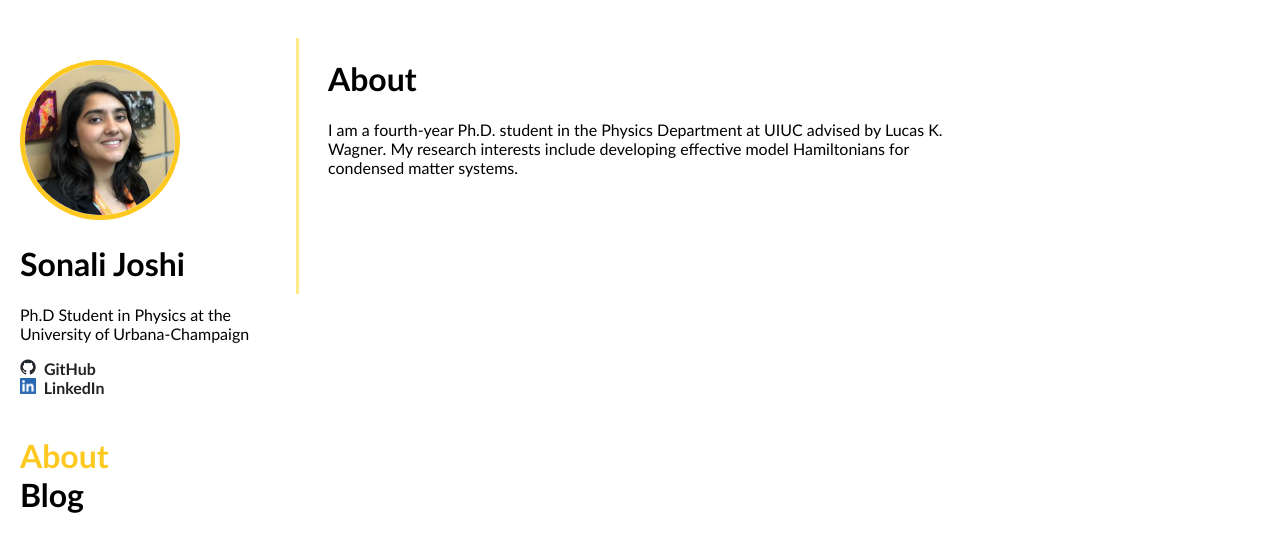
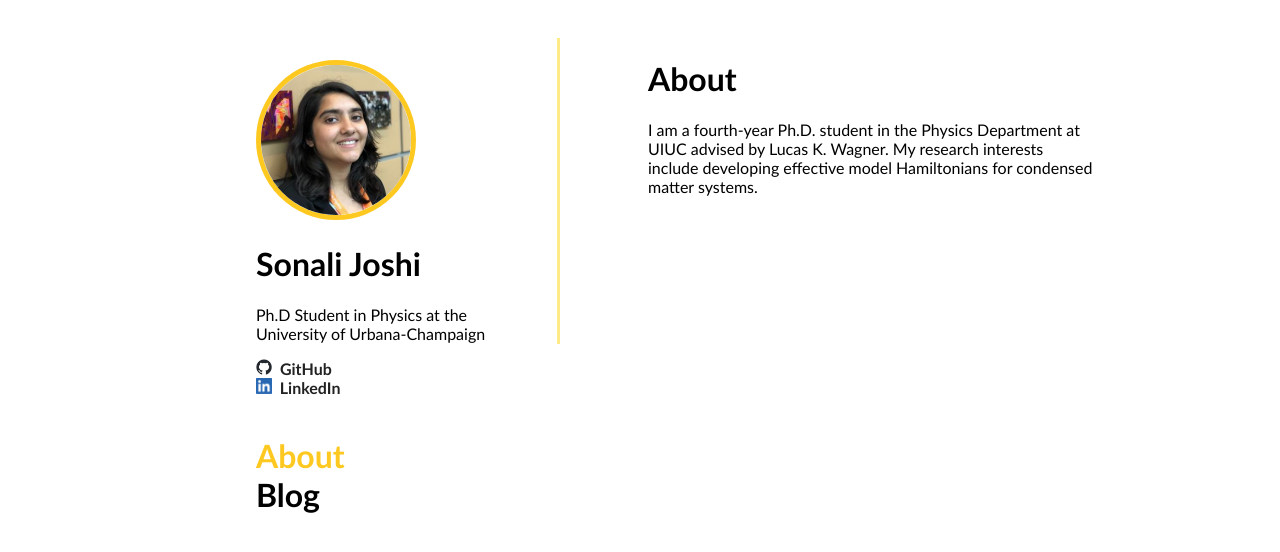
Before and after one commit to sonalij3/sonalij3.github.io, a plain HTML site: page _site/index.html in a window 1280 px wide. Drawn offline with Linux system fonts and the light colour scheme.

Commit message:
Improved whitespace
Outline of the main design is finished. Should incorporate a more robust theme for the future.

```diff
--- a/_sass/main.scss
+++ b/_sass/main.scss
@@ -41,7 +41,7 @@
 .sideNav{
 	font-family: "trebuchet ms", Sans-Serif;
 	height: 100%; /* 100% Full-height */
-	width: 20%; /* 0 width - change this with JavaScript */
+	width: 250px; /* 0 width - change this with JavaScript */
 	position: fixed; /* Stay in place */
 	z-index: 1; /* Stay on top */
 	top: 0; /* Stay at the top */
@@ -50,13 +50,13 @@
 	overflow-x: hidden; /* Disable horizontal scroll */
 	padding-top: 60px; /* Place content 60px from the top */
 	padding-bottom: 60px;
-	padding-left: 20px;
-	padding-right: 20px;
+	padding-left: 20%;
+	padding-right: 4%;
 }
 
 .sideNavBorder{
-	height: auto; /* 100% Full-height */
-	width: 20%; /* 0 width - change this with JavaScript */
+	height: 50px; /* 100% Full-height */
+	width: 250px; /* 0 width - change this with JavaScript */
 	position: fixed; /* Stay in place */
 
 	z-index: 2; /* Stay on top */
@@ -67,8 +67,8 @@
 
 	padding-top: 10%; /* Place content 60px from the top */
 	padding-bottom: 10%;
-	padding-left: 20px;
-	padding-right: 20px;
+	padding-left: 20%;
+	padding-right: 4%;
 
 	border-right: 3px solid #ffea88;
 }
@@ -76,12 +76,12 @@
 body{
 	font-family: "trebuchet ms", Sans-Serif;
 	height: 100%;
-	width: 50%;
+	width: 35%;
 	position: fixed; /* Stay in place */
 	left: 0;
 	background-color: #fff; /* White*/
 	padding-top: 30px; /* Place content 60px from the top */
 	padding-bottom: 30px;
-	padding-left: 25%;
-	padding-right: 25%;
+	padding-left: 50%;
+	padding-right: 10%;
 }
```
Also changed, not shown: _site/assets/css/styles.css, 1 other file.
